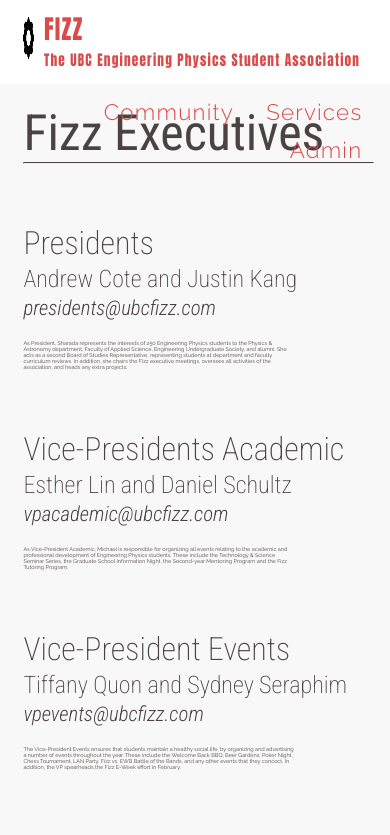
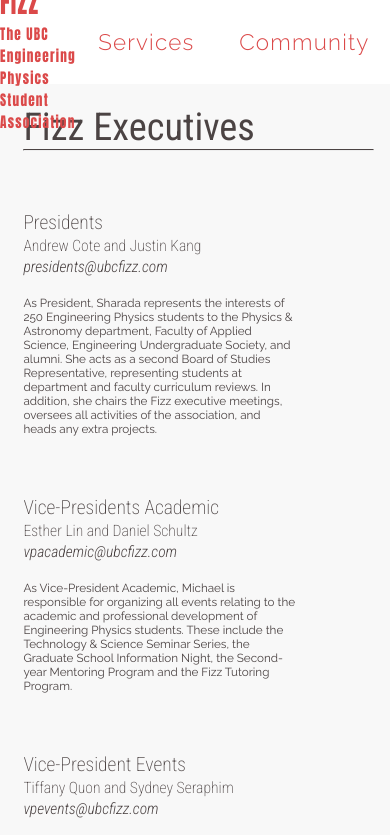
Before and after one commit to ubcengfizz/ubcfizz.ca-website, a React (Create React App) app: page /FizzExecs in a window 390 px wide. Shown: the top 835 px of the page. Built offline with nearby package versions, Linux system fonts and the light colour scheme.

Commit message:
Converted nav bar to flexbox

```diff
--- a/src/Components/Admin/FizzExecs/FizzExecs.css
+++ b/src/Components/Admin/FizzExecs/FizzExecs.css
@@ -25,9 +25,6 @@
   font-family: 'Raleway';
   font-size: 1.4vw;
 }
-
-
-
 
 
 .text {
@@ -63,7 +60,7 @@
 }
 
 .title {
-  font-size: 2em;
+  font-size: 2vw;
   font-weight: 200;
 }
 
@@ -77,3 +74,35 @@
   font-weight: 300;
   font-style: italic;
 }
+
+
+@media only screen and (max-width: 1000px) {
+
+  .person .title {
+    font-size: 4vw;
+  }
+    .description {
+    font-size: 2vw;    }
+}
+
+
+@media only screen and (max-width: 800px) {
+
+  .component-title {
+    font-size: 1em;
+  }
+  .person .title {
+    font-size: 5vw;
+  }
+
+  .person .name {
+    font-size: 4vw;
+  }
+
+  .person .email {
+    font-size: 4vw;
+  }
+
+    .description {
+    font-size: 3vw;    }
+}
--- a/src/Components/Navigation/NavBar.css
+++ b/src/Components/Navigation/NavBar.css
@@ -30,37 +30,40 @@
   z-index: 999;
   color: #DB4949;
   letter-spacing: 1.2px;
+  display: flex;
+  align-items: center;
 
 }
 
 
+
 /* Right Menu Styles */
 
-#menu-right {
-  float:right;
-  margin-top: 3vh;
-  margin-right: 3vw;
-
-}
 
 #menu-list {
   list-style-type: none;
+  list-style: none;
+  margin: 0;
+  padding: 0;
+  display: flex;
   text-decoration: none;
   font-family: 'Raleway';
   font-size: 1.4em;
   font-weight: 300;
-  position: relative;
-  top: -5px;
+  margin-right: 60px;
+
 
 
 }
 
+.spacer {
+  flex: 1;
+}
+
 .menu-list-item {
-float: right;
-display: inline-block;
-position: relative;
-z-index: 500;
-margin: 0 10px 0 10px;
+  padding: 0 0.4rem;
+  z-index: 500;
+  margin: 0 10px 0 10px;
 }
 
 .menu-list-item:hover {
@@ -70,8 +73,8 @@
 
 .dropdown {
   visibility: hidden;
-opacity: 0;
- list-style-type: none;
+  opacity: 0;
+  list-style-type: none;
   text-decoration: none;
   position: absolute;
   min-width: 150px;
@@ -159,9 +162,7 @@
 /* Left Menu (logo side) Styles */
 
 #menu-left {
-  float: left;
-  margin-left: 6%;
-  margin-top: 2vh;
+
   font-family: impact;
 
 }
@@ -189,7 +190,6 @@
 .inactive {
     color: #DB4949;
     text-decoration: none;
-
 }
 
 .active-logo {
--- a/src/Components/Navigation/NavBar.js
+++ b/src/Components/Navigation/NavBar.js
@@ -24,7 +24,7 @@
 
           <nav className="nav-bar">
 
-            <NavLink to="/" className="menu-link" exact className="inactive" activeClassName="active-logo">
+          <NavLink to="/" className="menu-link" exact className="inactive" activeClassName="active-logo">
           <div id="menu-left">
           <img alt="cog" id="cog" src={logo}/>
           <div id="title">
@@ -34,10 +34,11 @@
           </div>
            </NavLink>
 
-        <div id="menu-right">
+           <div class="spacer"/>
+
           <ul id="menu-list">
           <li className="menu-list-item">
-            <div className="menu-link hasDropdown">Services</div>
+            <div className="menu-link">Services</div>
               <ul className="dropdown">
                 <li>
                   <NavLink to="/faq" className="dropdown-item" activeClassName="dropdown-item">
@@ -49,14 +50,14 @@
           </li>
 
           <li className="menu-list-item">
-            <div className="menu-link hasDropdown">Community</div>
+            <div className="menu-link">Community</div>
               <ul className="dropdown">
                 <li className="dropdown-item">Testing</li>
               </ul>
           </li>
 
           <li className="menu-list-item">
-            <div className="menu-link hasDropdown">Admin</div>
+            <div className="menu-link">Admin</div>
               <ul className="dropdown">
                 <li>
                     <NavLink to="/FizzExecs" className="dropdown-item" activeClassName="dropdown-item">
@@ -67,7 +68,6 @@
               </ul>
           </li>
         </ul>
-        </div>
         </nav>
 
         <div id="route-container">
```
Also changed, not shown: src/Components/Navigation/Toolbar/Toolbar.js (added, +9 -0 lines).
